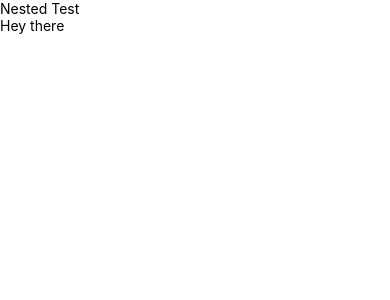
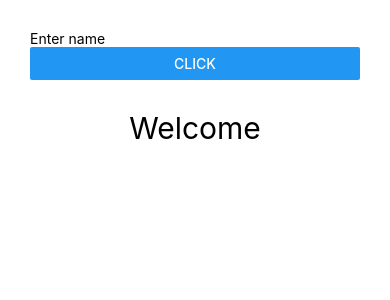
Before and after one commit to syedshubairr/Demo-NativeApp, a React Native app: screen / in a window 390 px wide. Shown: the top 300 px of the page. Built offline with nearby package versions, Linux system fonts and the light colour scheme.

Commit message:
Added Text Input and Button

```diff
--- a/App.js
+++ b/App.js
@@ -1,12 +1,32 @@
-import { Text, View } from "react-native";
+import { Button, StyleSheet, Text, TextInput, View } from "react-native";
 
 export default function App() {
   return (
     <View>
-      <View>
-        <Text>Nested Test</Text>
+      <View
+        style={{
+          display: "flex",
+          alignContent: "center",
+          justifyContent: "center",
+          flexDirection: "column",
+          padding: 30,
+        }}
+      >
+        <TextInput placeholder="Enter name" />
+        <Button title="Click" />
       </View>
-      <Text>Hey there</Text>
+      <Text
+        style={{
+          display: "flex",
+          textAlign: "center",
+          alignContent: "center",
+          flexDirection: "column",
+          justifyContent: "center",
+          fontSize: 30,
+        }}
+      >
+        Welcome
+      </Text>
     </View>
   );
 }
```
